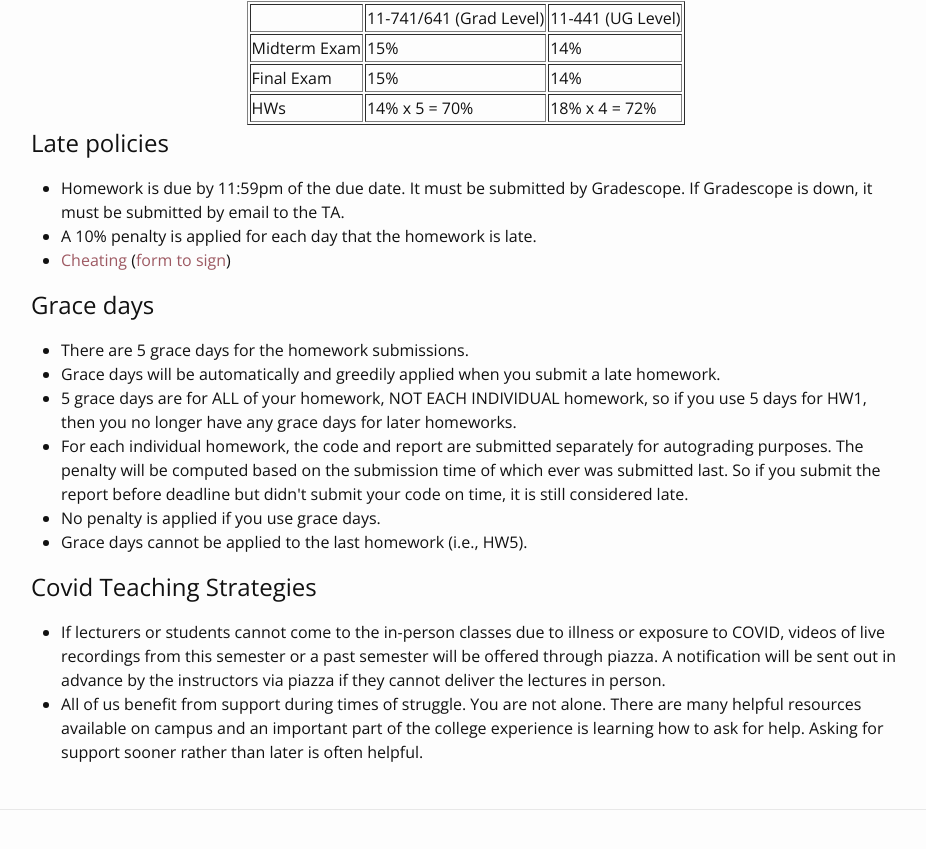
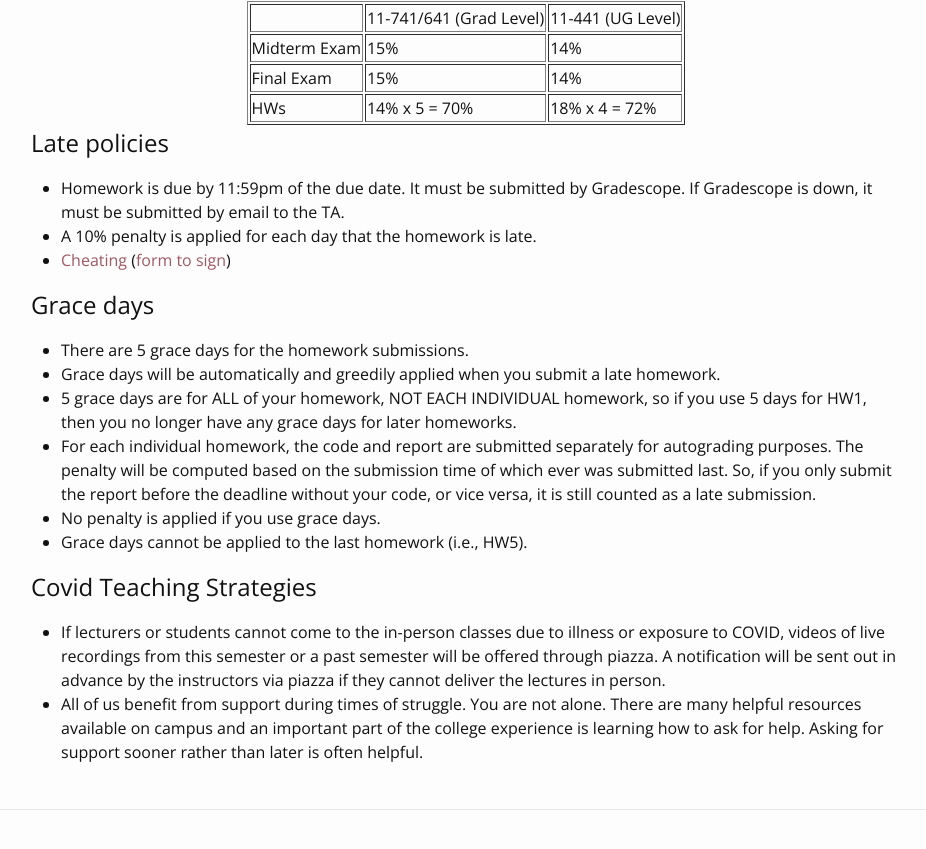
Before and after one commit to cmu-ml-graph-2024f/f2024, a Jekyll site: the page built from index.md, in a window 1280 px wide and 900 px high, scrolled down 5977 px. Shown: the top 849 px of the window, without its empty margins (174-1100 px from the left). Built offline with Jekyll 4.4.1, drawn with Linux system fonts in a browser that asks for light colours; nearby versions of some CDN libraries.

Commit message:
Update course_info.yml

```diff
--- a/_data/course_info.yml
+++ b/_data/course_info.yml
@@ -63,7 +63,7 @@ gracedays:
   - There are 5 grace days for the homework submissions.
   - Grace days will be automatically and greedily applied when you submit a late homework.
   - 5 grace days are for ALL of your homework, NOT EACH INDIVIDUAL homework, so if you use 5 days for HW1, then you no longer have any grace days for later homeworks.
-  - For each individual homework, the code and report are submitted separately for autograding purposes. The penalty will be computed based on the submission time of which ever was submitted last. So if you submit the report before deadline but didn't submit your code on time, it is still considered late.
+  - For each individual homework, the code and report are submitted separately for autograding purposes. The penalty will be computed based on the submission time of which ever was submitted last. So, if you only submit the report before the deadline without your code, or vice versa, it is still counted as a late submission.
   - No penalty is applied if you use grace days.
   - Grace days cannot be applied to the last homework (i.e., HW5).
 
```
